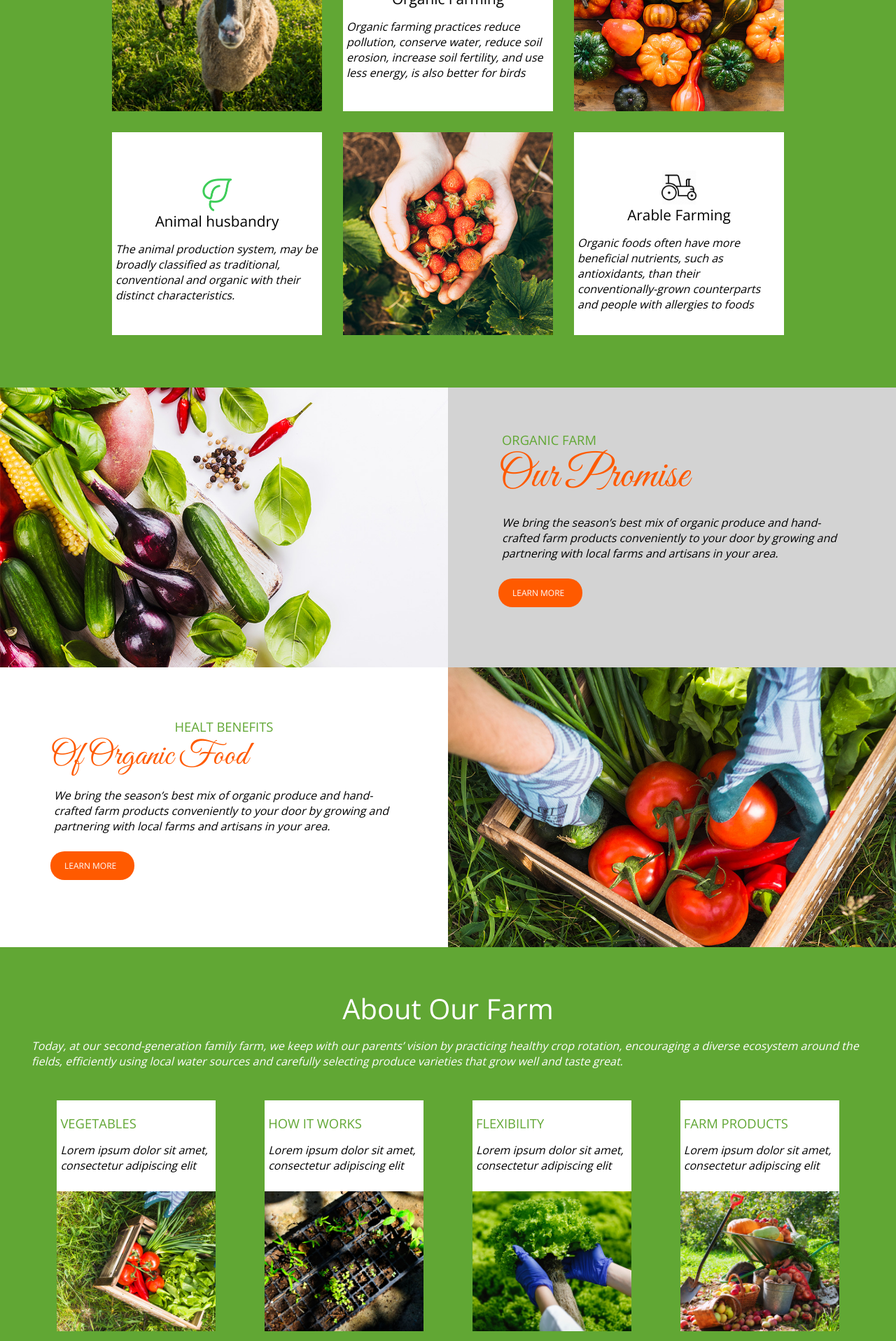
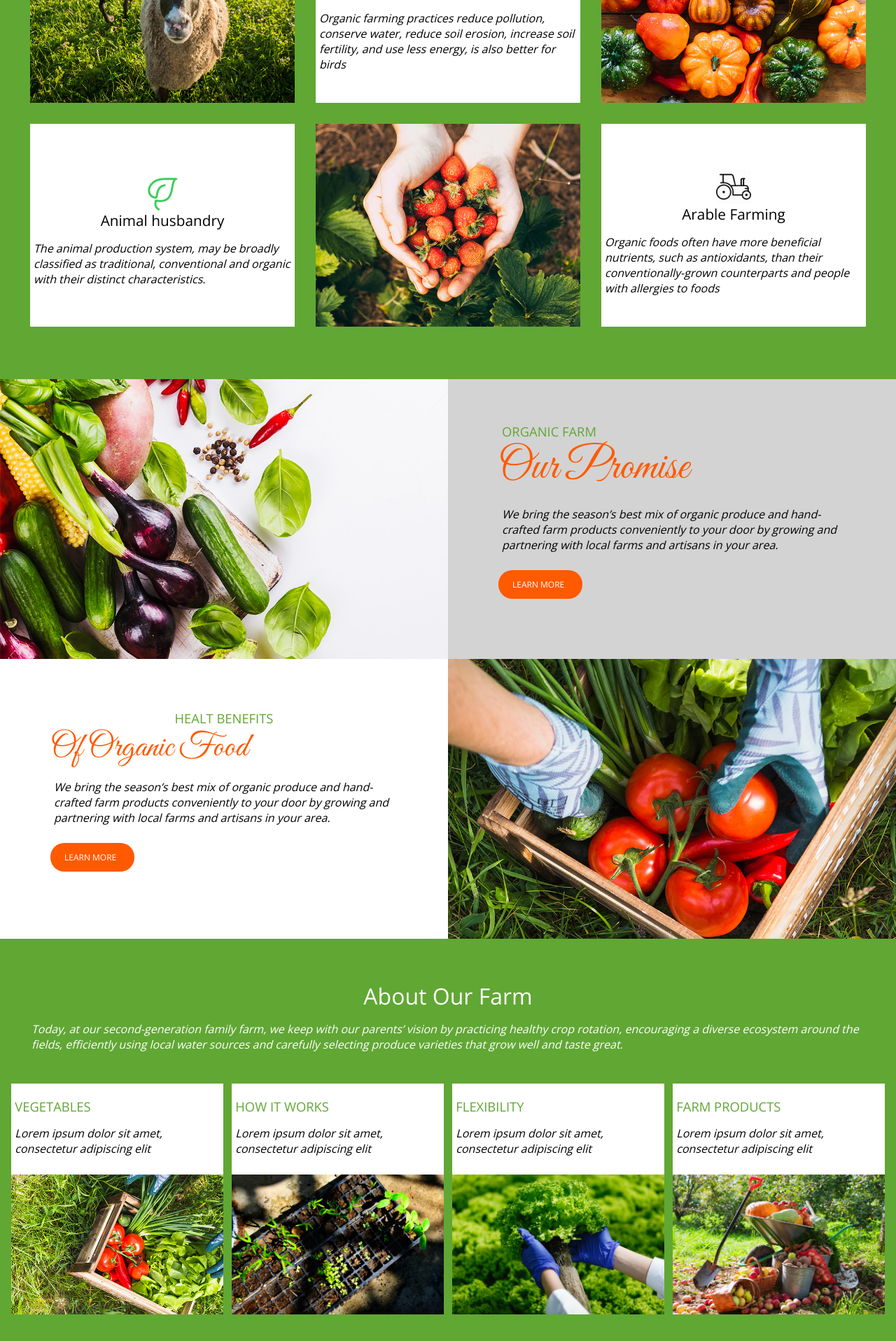
Before and after one commit to drosales139/Angular-Nicepage, an Angular app: page / in a window 1280 px wide. Shown: the part 880-2797 px from the top of the page at 70% size. Built offline with nearby package versions, Linux system fonts and the light colour scheme; what @agm/core would draw is missing.

Commit message:
areglos en card y texto

```diff
--- a/src/app/app.component.html
+++ b/src/app/app.component.html
@@ -28,22 +28,22 @@
       </p>
     </div>
     <div fxLayout='column' fxLayout.gt-xs="row grap" fxLayoutAlign="center center">
-      <div class="item--img"></div>
-      <div fxLayout='column' fxLayoutAlign="center center" class="item--text">
+      <div fxFlex.gt-xs="45%" fxFlex.gt-sm="30%" class="item--img"></div>
+      <div fxFlex.gt-xs="45%" fxLayout='column' fxFlex.gt-sm="30%" fxLayoutAlign="center center" class="item--text">
         <img src="../assets/images/icon-vaca.png" alt="icono vaca" width="50px">
         <p class="item__title">Organic Farming</p>
         <p class="item__desc">Organic farming practices reduce pollution, conserve water, reduce soil erosion, increase soil fertility, and use less
         energy, is also better for birds</p>
       </div>
-      <div class="item--img"></div>
-      <div fxLayout='column' fxLayoutAlign="center center"  class="item--text">
+      <div fxFlex.gt-xs="45%" fxFlex.gt-sm="30%" class="item--img"></div>
+      <div fxFlex.gt-xs="45%" fxFlex.gt-sm="30%" fxLayout='column' fxLayoutAlign="center center"  class="item--text">
         <img src="../assets/images/icon-hoja.png" alt="icono hoja" width="50px">
         <p class="item__title">Animal husbandry</p>
         <p class="item__desc">The animal production system, may be broadly classified as traditional, conventional and organic with their distinct
         characteristics.</p>
       </div>
-      <div class="item--img"></div>
-      <div fxLayout='column' fxLayoutAlign="center center" class="item--text">
+      <div fxFlex.gt-xs="45%" fxFlex.gt-sm="30%" class="item--img"></div>
+      <div fxFlex.gt-xs="45%" fxFlex.gt-sm="30%" fxLayout='column' fxLayoutAlign="center center" class="item--text">
         <img src="../assets/images/icon-tractor.png" alt="icono tractor" width="50px">
         <p class="item__title">Arable Farming</p>
         <p class="item__desc">Organic foods often have more beneficial nutrients, such as antioxidants, than their conventionally-grown counterparts
@@ -93,27 +93,27 @@
         produce varieties that grow well and taste great.
       </p>
     </div>
-    <div fxLayout='column' fxLayout.gt-xs="row grap" fxLayoutAlign="center center">
-      <div fxFlex.gt-sm="18%"  class="item--card">
+    <div fxLayout='column' fxLayout.gt-xs="row grap" fxLayoutAlign="space-around center">
+      <div fxFlex.gt-xs="45%" fxFlex.gt-sm="24%"  class="item--card">
         <p class="item__title-banner-2">VEGETABLES</p>
         <p class="item__desc">Lorem ipsum dolor sit amet, consectetur adipiscing elit </p>
       </div>
-      <div fxFlex.gt-sm="18%" class="item--card">
+      <div fxFlex.gt-xs="45%" fxFlex.gt-sm="24%" class="item--card">
         <p class="item__title-banner-2">HOW IT WORKS</p>
         <p class="item__desc">Lorem ipsum dolor sit amet, consectetur adipiscing elit </p>
       </div>
-      <div fxFlex.gt-sm="18%" class="item--card">
+      <div fxFlex.gt-xs="45%" fxFlex.gt-sm="24%" class="item--card">
         <p class="item__title-banner-2">FLEXIBILITY</p>
         <p class="item__desc">Lorem ipsum dolor sit amet, consectetur adipiscing elit </p>
       </div>
-      <div fxFlex.gt-sm="18%" class="item--card">
+      <div fxFlex.gt-xs="45%" fxFlex.gt-sm="24%" class="item--card">
         <p class="item__title-banner-2">FARM PRODUCTS</p>
         <p class="item__desc">Lorem ipsum dolor sit amet, consectetur adipiscing elit </p>
       </div>
-      <div fxFlex.gt-sm="18%" class="item--img2"></div>
-      <div fxFlex.gt-sm="18%" class="item--img2"></div>
-      <div fxFlex.gt-sm="18%" class="item--img2"></div>
-      <div fxFlex.gt-sm="18%" class="item--img2"></div>
+      <div fxFlex.gt-xs="45%" fxFlex.gt-sm="24%" class="item--img2"></div>
+      <div fxFlex.gt-xs="45%" fxFlex.gt-sm="24%" class="item--img2"></div>
+      <div fxFlex.gt-xs="45%" fxFlex.gt-sm="24%" class="item--img2"></div>
+      <div fxFlex.gt-xs="45%" fxFlex.gt-sm="24%" class="item--img2"></div>
     </div>
   </div>
 
@@ -124,7 +124,7 @@
       <div fxLayout='column' fxFlex.gt-sm="90%" class="item--info__content">
         <p fxLayout='row' fxFlexAlign="center" class="item__title-banner-2">HAPPY FARMING</p>
         <span class="item__subtitle-banner-3">Happy Animals</span>
-        <p fxFlex.gt-lg="60%" class="item__desc">
+        <p class="item__desc">
           The idea that happier farm animals produce higher quality food is not new, and it seems to be catching on. Several
           small scale egg farmers have transitioned to a “pastured” system, allowing their chickens to roam freely to eat grass
           and bugs the way nature intended. These chickens are not simply “free range” or “cage free,” which are terms that
--- a/src/app/app.component.scss
+++ b/src/app/app.component.scss
@@ -52,7 +52,7 @@
     &--happy{
         &_img{
             width: 100%;
-            height: 450px;
+            height: 550px;
             background-position: center center;
             background-size: cover;
             background-image: url("../assets/images/banner-4.jpeg");
@@ -101,7 +101,7 @@
 
 .title{
     &_work{
-        font-size: 2.5em;
+        font-size: 2em;
         color: white;
     }
 }
@@ -239,35 +239,11 @@
 
 }
 
-@media only screen and (min-width: 584px){
-    .item{
-        &--card,&--img2{
-            margin: 0 15px;
-            height: 200px;
-        }
-
-        &--card{
-            height: 130px;
-        }
-    }
-
-}
 
 @media only screen and (min-width: 1024px){
-
     .item{
-        &--card,&--img2{
-            margin: 0 35px;
-            height: 200px;
-
-        }
-
-        &--card,{
-            height: 130px;
-        }
-
         &__title-banner{
-            left: 165px;
+            left: 145px;
         }
 
         &__subtitle-banner{
```
